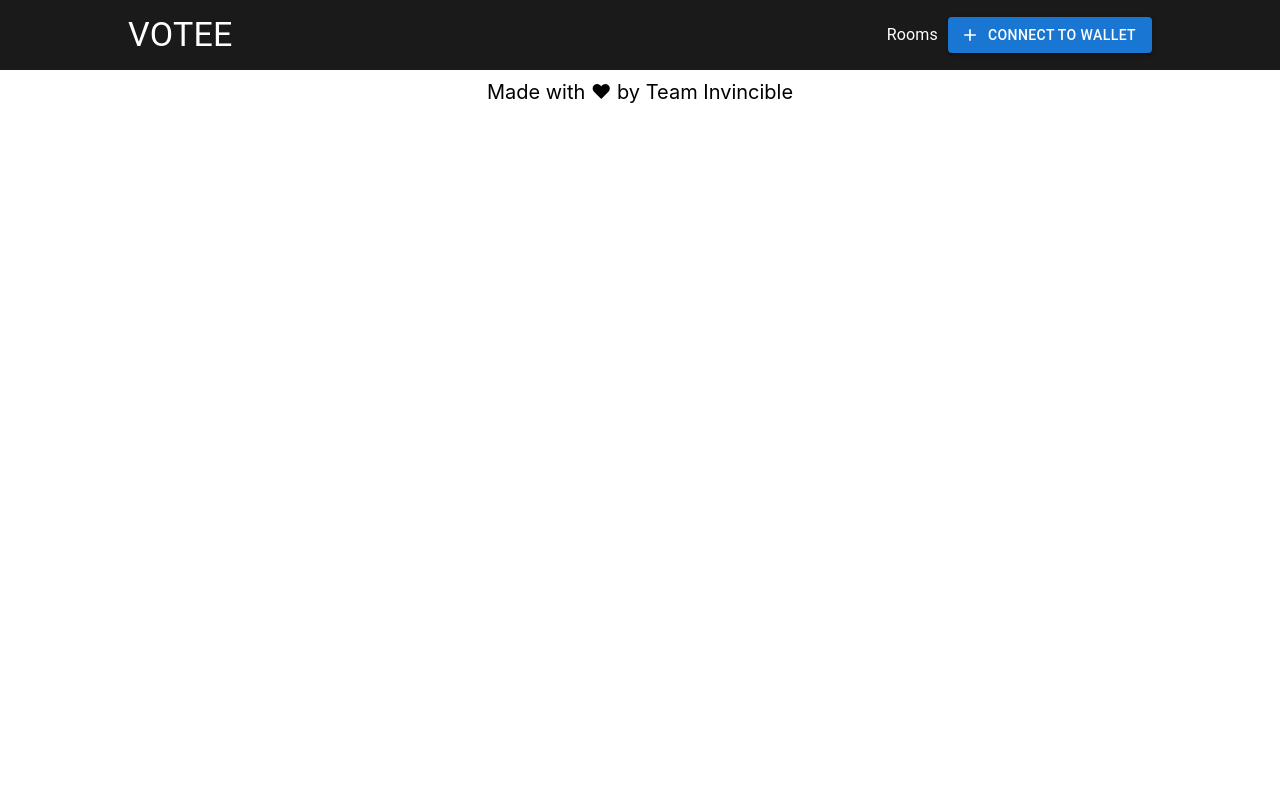
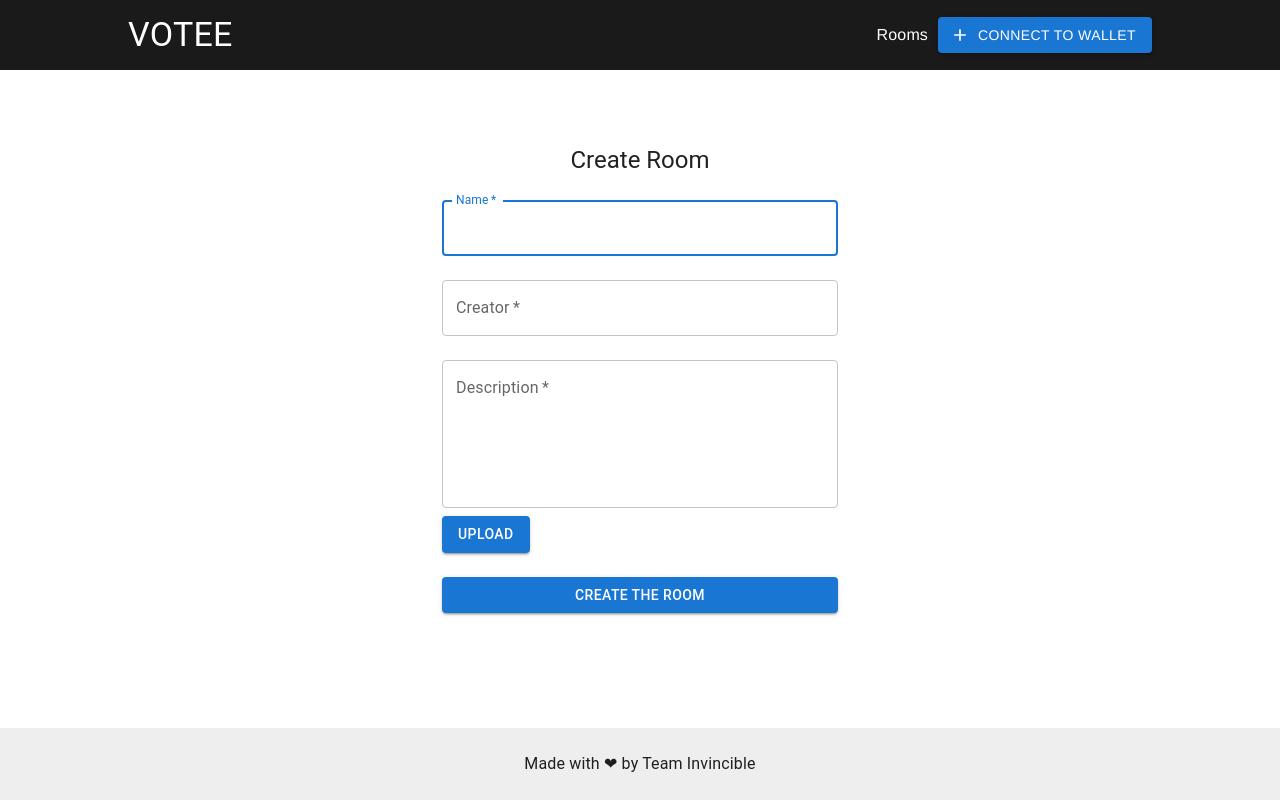
Before and after one commit to Sibasis-Malla/VOTEE, a React (Create React App) app in the folder client/: page /rooms/create in a window 1280 px wide. Built offline with nearby package versions, Linux system fonts and the light colour scheme.

Commit message:
feat:forms added

```diff
--- a/client/src/App.js
+++ b/client/src/App.js
@@ -1,21 +1,24 @@
 import React from 'react';
-import Proposals from './components/Cards/Proposals';
 
 import { BrowserRouter as Router, Routes, Route } from 'react-router-dom';
-import Marginals from './components/shared/Marginals';
 import ProposalPage from './pages/ProposalPage';
 import RoomsPage from './pages/RoomsPage';
+import CreateProposal from './components/Forms/CreateProposal';
+import StickyFooter from './components/marginals/Footer';
+import CreateRoom from './components/Forms/CreateRoom';
 
 const App = () => {
   return (
     <Router>
-      <Marginals>
+      <StickyFooter>
         <Routes>
           <Route path="/">Home</Route>
           <Route path="/rooms" element={<RoomsPage />} />
           <Route path="/proposals" element={<ProposalPage />} />
+          <Route path="/proposals/create" element={<CreateProposal />} />
+          <Route path="/rooms/create" element={<CreateRoom />} />
         </Routes>
-      </Marginals>
+      </StickyFooter>
     </Router>
   );
 };
--- /dev/null
+++ b/client/src/components/Forms/CreateProposal.jsx
@@ -0,0 +1,69 @@
+import * as React from 'react';
+import {
+  Button,
+  CssBaseline,
+  TextField,
+  Box,
+  Typography,
+  Container,
+} from '@mui/material';
+
+export default function CreateProposal() {
+  const handleSubmit = (event) => {
+    event.preventDefault();
+    const data = new FormData(event.currentTarget);
+    console.log({
+      email: data.get('name'),
+      password: data.get('description'),
+    });
+  };
+
+  return (
+    <Container component="main" maxWidth="xs">
+      <CssBaseline />
+      <Box
+        sx={{
+          marginTop: 8,
+          display: 'flex',
+          flexDirection: 'column',
+          alignItems: 'center',
+        }}
+      >
+        <Typography component="h1" variant="h5">
+          Create Proposal
+        </Typography>
+        <Box component="form" onSubmit={handleSubmit} noValidate sx={{ mt: 1 }}>
+          <TextField
+            margin="normal"
+            required
+            fullWidth
+            id="name"
+            label="Name"
+            name="name"
+            autoComplete="name"
+            autoFocus
+          />
+          <TextField
+            margin="normal"
+            required
+            fullWidth
+            multiline
+            minRows={5}
+            name="description"
+            label="Description"
+            id="description"
+            autoComplete="description"
+          />
+          <Button
+            type="submit"
+            fullWidth
+            variant="contained"
+            sx={{ mt: 3, mb: 2 }}
+          >
+            Create a Proposal
+          </Button>
+        </Box>
+      </Box>
+    </Container>
+  );
+}
--- /dev/null
+++ b/client/src/components/Forms/CreateRoom.jsx
@@ -0,0 +1,94 @@
+import * as React from 'react';
+import {
+  Button,
+  CssBaseline,
+  TextField,
+  Box,
+  Typography,
+  Container,
+} from '@mui/material';
+import { styled } from '@mui/material/styles';
+
+const Input = styled('input')({
+  display: 'none',
+});
+
+export default function CreateRoom() {
+  const handleSubmit = (event) => {
+    event.preventDefault();
+    const data = new FormData(event.currentTarget);
+    console.log({
+      email: data.get('name'),
+      password: data.get('description'),
+    });
+  };
+
+  return (
+    <Container component="main" maxWidth="xs">
+      <CssBaseline />
+      <Box
+        sx={{
+          marginTop: 8,
+          display: 'flex',
+          flexDirection: 'column',
+          alignItems: 'center',
+        }}
+      >
+        <Typography component="h1" variant="h5">
+          Create Room
+        </Typography>
+        <Box component="form" onSubmit={handleSubmit} noValidate sx={{ mt: 1 }}>
+          <TextField
+            margin="normal"
+            required
+            fullWidth
+            id="name"
+            label="Name"
+            name="name"
+            autoComplete="name"
+            autoFocus
+          />
+          <TextField
+            margin="normal"
+            required
+            fullWidth
+            name="creator"
+            label="Creator"
+            id="creator"
+            autoComplete="creator"
+          />
+          <TextField
+            margin="normal"
+            required
+            fullWidth
+            multiline
+            minRows={5}
+            name="description"
+            label="Description"
+            id="description"
+            autoComplete="description"
+          />
+          <label htmlFor="contained-button-file">
+            <Input
+              accept="image/*"
+              id="contained-button-file"
+              multiple
+              type="file"
+            />
+            <Button variant="contained" component="span">
+              Upload
+            </Button>
+          </label>
+          <Button
+            type="submit"
+            fullWidth
+            variant="contained"
+            sx={{ mt: 3, mb: 2 }}
+          >
+            Create the Room
+          </Button>
+        </Box>
+      </Box>
+    </Container>
+  );
+}
--- /dev/null
+++ b/client/src/components/marginals/Footer.jsx
@@ -0,0 +1,39 @@
+import * as React from 'react';
+import CssBaseline from '@mui/material/CssBaseline';
+import Box from '@mui/material/Box';
+import Container from '@mui/material/Container';
+import Navbar from './Navbar';
+
+export default function StickyFooter({ children }) {
+  return (
+    <Box
+      sx={{
+        display: 'flex',
+        flexDirection: 'column',
+        minHeight: '100vh',
+      }}
+    >
+      <CssBaseline />
+      <Navbar />
+      <Container maxWidth="lg" sx={{ mt: 10 }}>
+        {children}
+      </Container>
+
+      <Box
+        component="footer"
+        sx={{
+          py: 3,
+          px: 2,
+          mt: 'auto',
+          textAlign: 'center',
+          backgroundColor: (theme) =>
+            theme.palette.mode === 'light'
+              ? theme.palette.grey[200]
+              : theme.palette.grey[800],
+        }}
+      >
+        <Container maxWidth="sm">Made with ❤ by Team Invincible</Container>
+      </Box>
+    </Box>
+  );
+}
--- a/client/src/components/shared/Marginals.jsx
+++ b/client/src/components/shared/Marginals.jsx
@@ -3,6 +3,7 @@ import Navbar from '../marginals/Navbar';
 
 import { Container } from '@mui/material';
 import { makeStyles } from '@mui/styles';
+import StickyFooter from '../marginals/Footer';
 
 const Marginals = ({ children }) => {
   const classes = useStyles();
@@ -13,6 +14,7 @@ const Marginals = ({ children }) => {
         {children}
       </Container>
       <footer className={classes.footer}>Made with ❤ by Team Invincible</footer>
+      <StickyFooter />
     </>
   );
 };
--- a/client/src/pages/ProposalPage.jsx
+++ b/client/src/pages/ProposalPage.jsx
@@ -1,4 +1,5 @@
 import React from 'react';
+import { Link } from 'react-router-dom';
 
 import { Button, Typography, Stack } from '@mui/material';
 
@@ -14,9 +15,11 @@ const ProposalPage = () => {
         <Typography variant="h5" className={classes.text} component="div">
           Proposals
         </Typography>
-        <Button variant="contained" startIcon={<Add />}>
-          Create a Proposal
-        </Button>
+        <Link style={{ textDecoration: 'none' }} to="/proposals/create">
+          <Button variant="contained" startIcon={<Add />}>
+            Create a Proposal
+          </Button>
+        </Link>
       </Stack>
       <div className={classes.container}>
         <Proposals />
@@ -33,7 +36,7 @@ export default ProposalPage;
 
 const useStyles = makeStyles(() => ({
   header: {
-    marginTop: '150px',
+    marginTop: '50px',
     display: 'flex',
     justifyContent: 'space-between',
     alignItems: 'center',
@@ -48,5 +51,6 @@ const useStyles = makeStyles(() => ({
     rowGap: '20px',
     columnGap: '20px',
     margin: '30px 2%',
+    marginBottom: '100px',
   },
 }));
--- a/client/src/pages/RoomsPage.jsx
+++ b/client/src/pages/RoomsPage.jsx
@@ -1,4 +1,5 @@
 import React from 'react';
+import { Link } from 'react-router-dom';
 
 import { Button, Typography, Stack } from '@mui/material';
 
@@ -14,9 +15,11 @@ const RoomsPage = () => {
         <Typography variant="h5" className={classes.text} component="div">
           Rooms
         </Typography>
-        <Button variant="contained" startIcon={<Add />}>
-          Create a Room
-        </Button>
+        <Link style={{ textDecoration: 'none' }} to="/rooms/create">
+          <Button variant="contained" startIcon={<Add />}>
+            Create a Room
+          </Button>
+        </Link>
       </Stack>
       <div className={classes.container}>
         <RoomCard />
@@ -33,7 +36,7 @@ export default RoomsPage;
 
 const useStyles = makeStyles(() => ({
   header: {
-    marginTop: '150px',
+    marginTop: '50px',
     display: 'flex',
     justifyContent: 'space-between',
     alignItems: 'center',
@@ -48,5 +51,6 @@ const useStyles = makeStyles(() => ({
     rowGap: '20px',
     columnGap: '20px',
     margin: '30px 2%',
+    marginBottom: '100px',
   },
 }));
```
